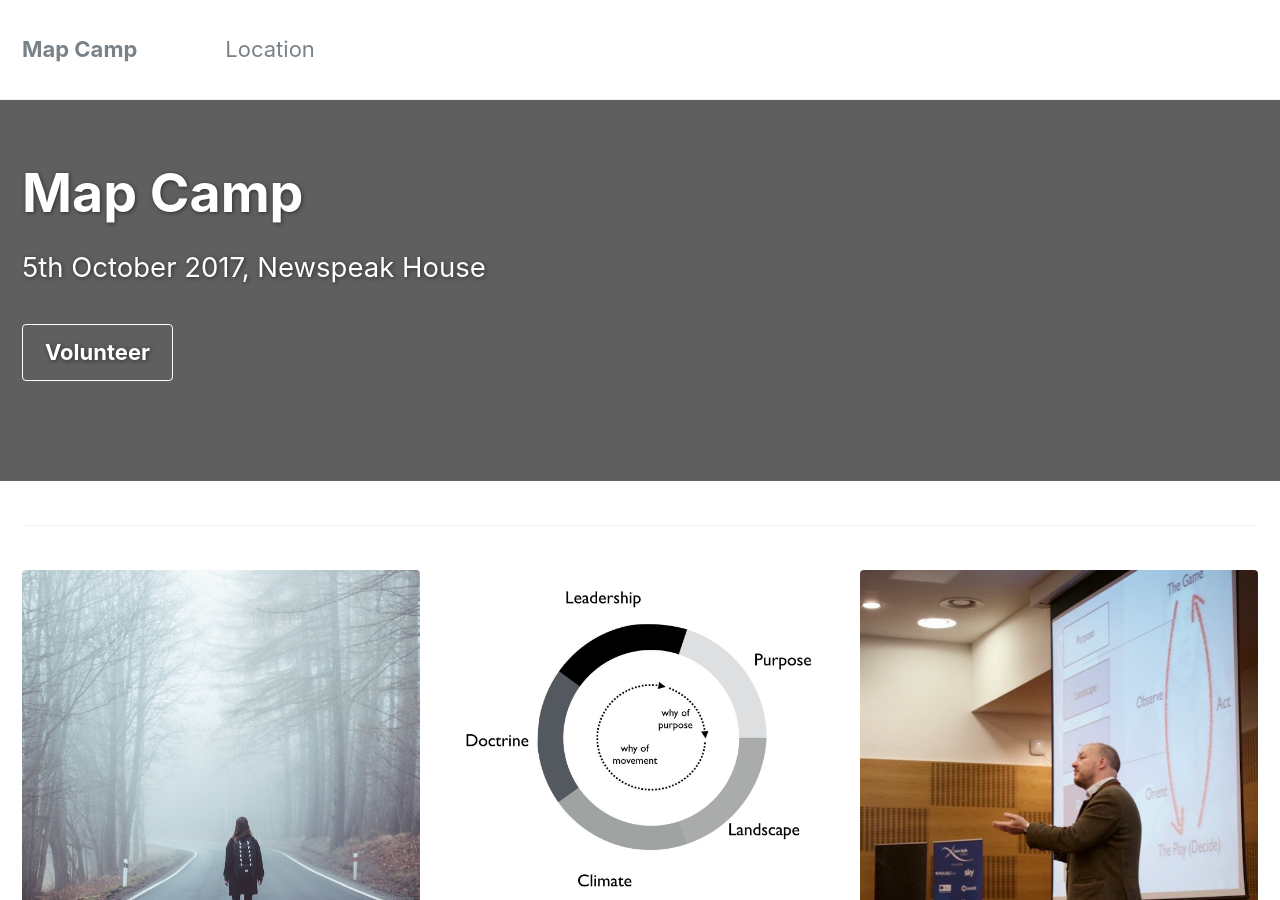
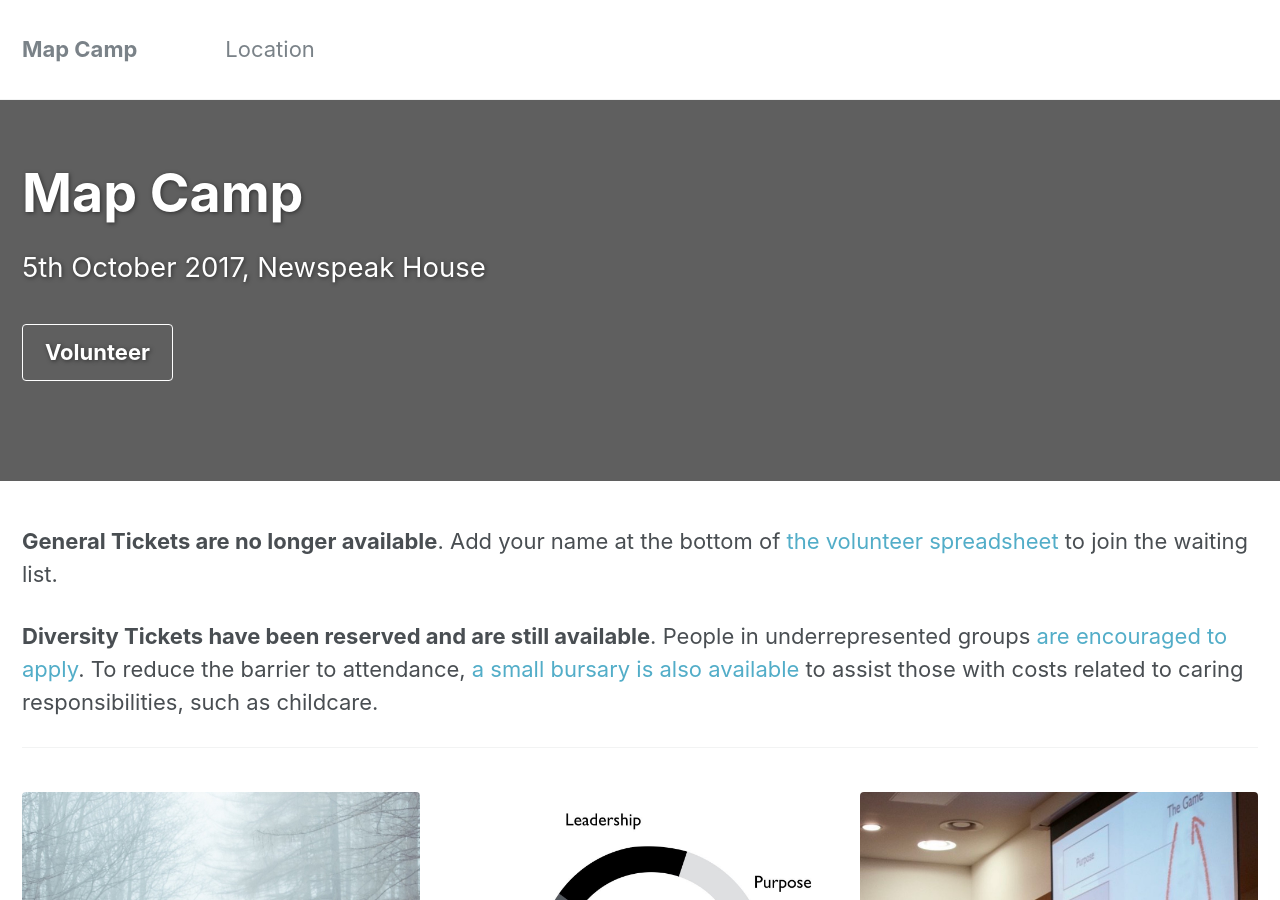
Before and after one commit to mapcampcommittee/mapcampcommittee.github.io, a Jekyll site: the page built from index.html, in a window 1280 px wide and 900 px high. Built offline with Jekyll 4.4.1, drawn with Linux system fonts in a browser that asks for light colours; the list of posts is cut into pages by our own code; comment, search, counter and statistics services are not loaded.

Commit message:
Draft verbiage for announcement about tickets and care bursary.

```diff
--- a/index.html
+++ b/index.html
@@ -41,6 +41,11 @@
 
 ---
 
+<div>
+  <p><strong>General Tickets are no longer available</strong>. Add your name at the bottom of <a href="http://volunteers.map-camp.com">the volunteer spreadsheet</a> to join the waiting list.</p>
+  <p><strong>Diversity Tickets have been reserved and are still available</strong>. People in underrepresented groups <a href="#">are encouraged to apply</a>. To reduce the barrier to attendance, <a href="#">a small bursary is also available</a> to assist those with costs related to caring responsibilities, such as childcare.</p>
+</div>
+
 {% include feature_row id="intro" type="center" %}
 
 {% include feature_row %}
```
